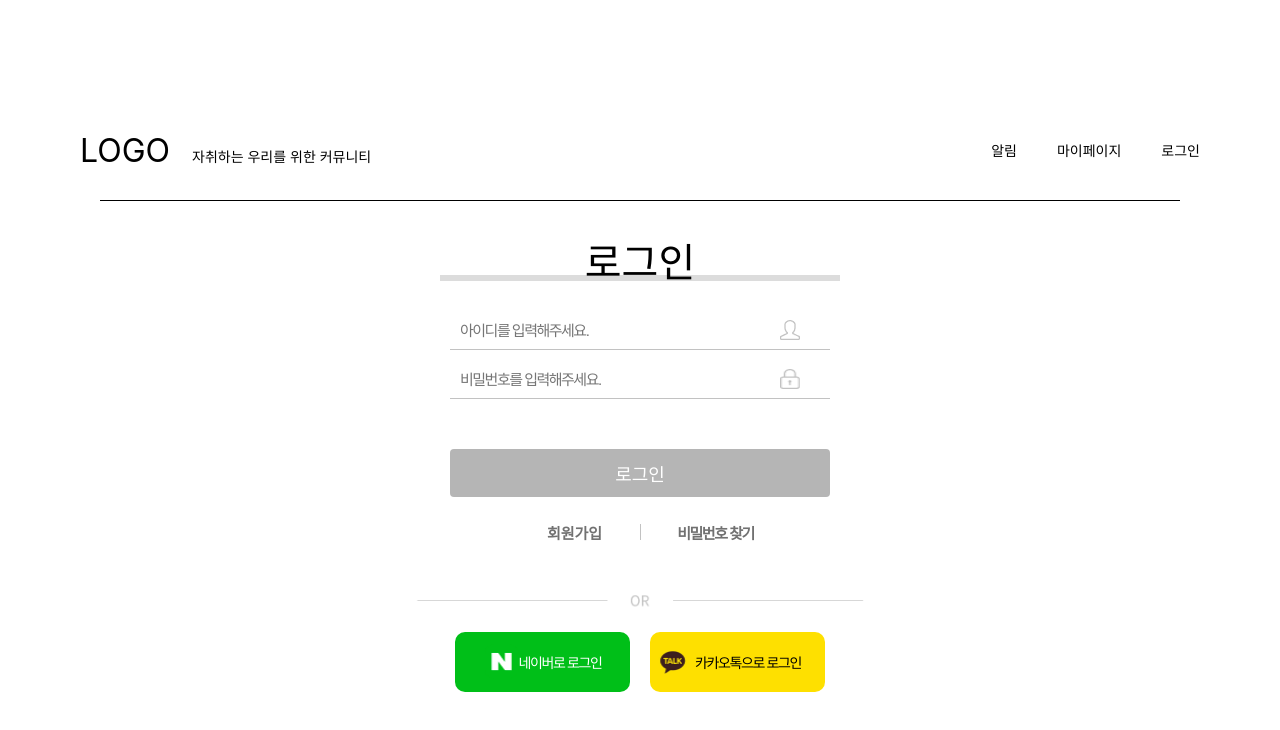
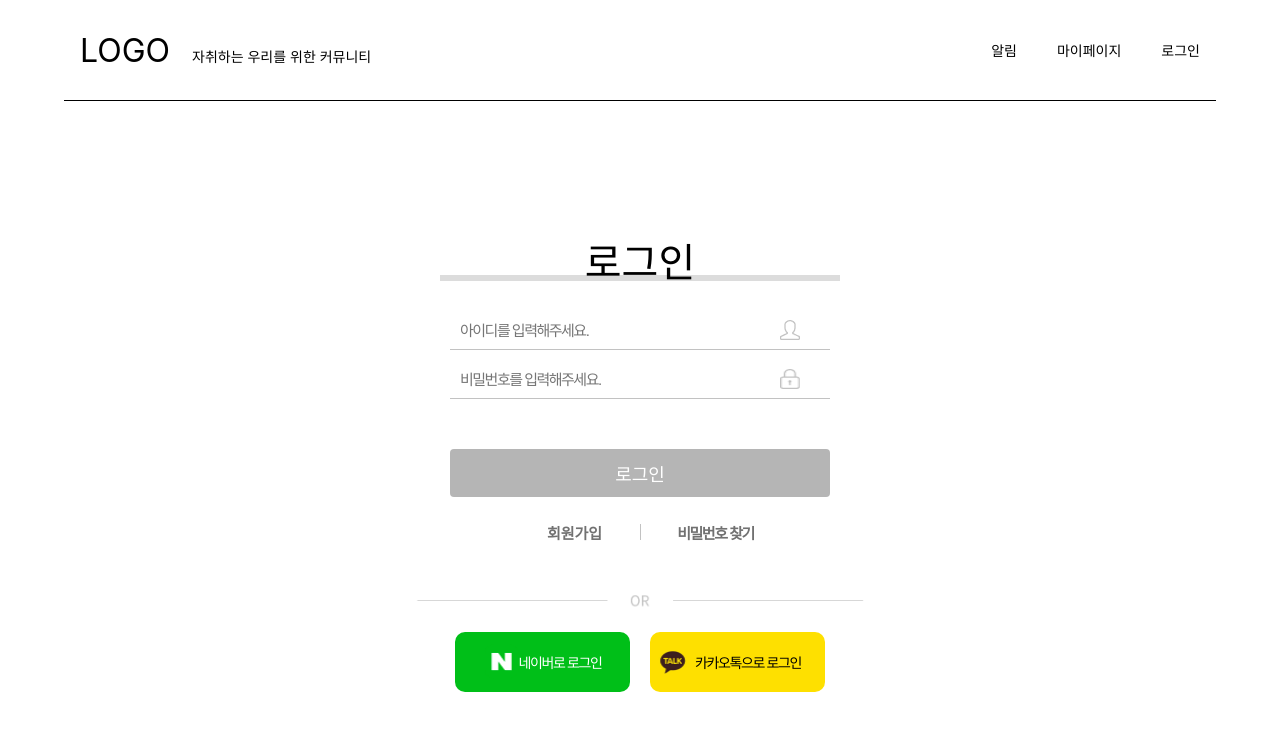
Before and after one commit to ggultong-ver2/ggultong_FE, a React (Create React App) app: page /login in a window 1280 px wide. Shown: the top 730 px of the page. Built offline with nearby package versions, Linux system fonts and the light colour scheme; a web font is replaced by a local one.

Commit message:
헤더 레이아웃 적용

```diff
--- a/src/components/layout/Layout.jsx
+++ b/src/components/layout/Layout.jsx
@@ -1,5 +1,5 @@
 // import React from "react";
-// import Header from "../header/Header";
+import Header from "../header/Header";
 // // import "./style.css";
 
 // const FooterStyles = {
@@ -32,14 +32,14 @@
 //   );
 // };
 
-// const Layout = ({ children }) => {
-//   return (
-//     <div>
-//       <Header />
-//       <div style={{ ...layoutStyles }}>{children}</div>
-//       <Footer />
-//     </div>
-//   );
-// };
+const Layout = ({ children }) => {
+  return (
+    <div>
+      <Header />
+      <div>{children}</div>
+      {/* <Footer /> */}
+    </div>
+  );
+};
 
-// export default Layout;
+export default Layout;
--- a/src/pages/LoginPage.jsx
+++ b/src/pages/LoginPage.jsx
@@ -43,7 +43,6 @@ const PostLoginPage = () => {
     <StContainer onSubmit={onSubmitLogin}>
       <div>
         <StCenterBox>
-          <Header />
           <StLoginBox>로그인</StLoginBox>
           {/* <StRightBox2> */}
           <img src={null} alt="" />
--- a/src/pages/Main.jsx
+++ b/src/pages/Main.jsx
@@ -5,7 +5,7 @@ import "./style.css";
 function Main() {
   return (
     <>
-      <Header />
+      {/* <Header /> */}
       <div className="main_container">메인페이지</div>
     </>
   );
--- a/src/shared/Router.js
+++ b/src/shared/Router.js
@@ -2,7 +2,7 @@ import React from "react";
 import { BrowserRouter, Route, Routes } from "react-router-dom";
 
 // import Home from "../pages/Home";
-// import Layout from "../components/layout/Layout";
+import Layout from "../components/layout/Layout";
 // import Detailtest from "../components/recipe/Recipe";
 // import Board from "../components/board/Board";
 // import Edit from "../components/edit/Edit";
@@ -23,7 +23,7 @@ import SignComplete from "../pages/SignComplete";
 const Router = () => {
   return (
     <BrowserRouter>
-      {/* <Layout> */}
+      <Layout>
       <Routes>
         <Route path="/" element={<Main />} />
         {/* <Route path="board" element={<Board />} /> */}
@@ -36,7 +36,7 @@ const Router = () => {
         <Route path="/post" element={<Post />} />
         <Route path="/editpost/:id" element={<EditPost />} />
       </Routes>
-      {/* </Layout> */}
+      </Layout>
     </BrowserRouter>
   );
 };
```
